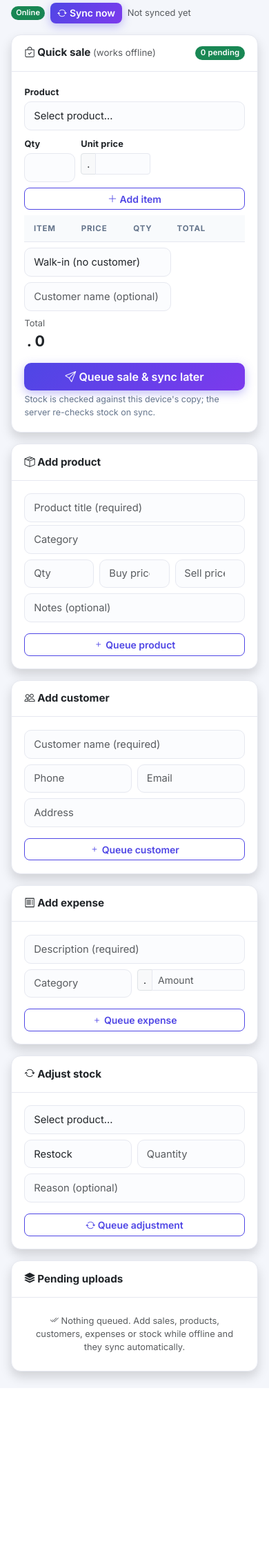
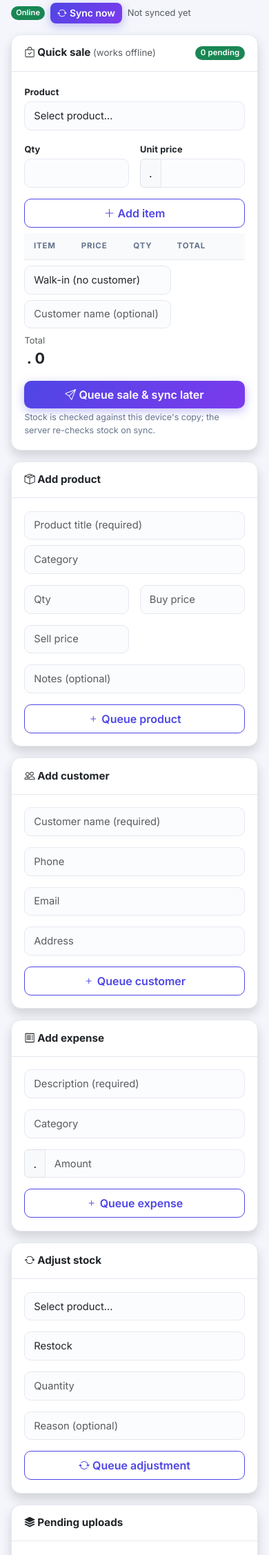
Before and after one commit to rajabwans/wans-inventory, a Python web app: template templates/offline_page.html in a window 390 px wide. Shown: the part 153-2407 px from the top of the page at 69% size. Before the commit the page ends 2161 px from the top, so only its background shows below. Run offline with Jinja, Linux system fonts and the light colour scheme; the template is opened without the code that fills it, so the values that code supplies are empty.

Commit message:
Fix mobile layout of offline shop and friendly CSRF errors
- stack forms/sale inputs to single column on phones (bigger touch targets)
- replace bare 400 Bad Request page with redirect-to-referrer + flash, JSON for APIs

```diff
--- a/templates/offline_page.html
+++ b/templates/offline_page.html
@@ -27,25 +27,25 @@
                 <span class="badge bg-primary" id="pendingBadge">0 pending</span>
             </div>
             <div class="card-body">
-                <div class="row g-2">
-                    <div class="col-md-4">
+                <div class="row g-3">
+                    <div class="col-12 col-md-4">
                         <label class="form-label small fw-bold mb-1">Product</label>
-                        <select id="sellProduct" class="form-select form-select-sm"></select>
+                        <select id="sellProduct" class="form-select"></select>
                         <datalist id="quickProductList"></datalist>
                     </div>
-                    <div class="col-3 col-md-2">
+                    <div class="col-6 col-md-2">
                         <label class="form-label small fw-bold mb-1">Qty</label>
-                        <input type="number" id="sellQty" class="form-control form-control-sm" min="1" value="">
+                        <input type="number" id="sellQty" class="form-control" min="1" value="">
                     </div>
-                    <div class="col-4 col-md-3">
+                    <div class="col-6 col-md-3">
                         <label class="form-label small fw-bold mb-1">Unit price</label>
-                        <div class="input-group input-group-sm">
+                        <div class="input-group">
                             <span class="input-group-text" id="currency">.</span>
                             <input type="number" id="sellPrice" class="form-control" step="any" min="0">
                         </div>
                     </div>
-                    <div class="col-md-3 d-flex align-items-end">
-                        <button id="addLineBtn" class="btn btn-outline-brand w-100 btn-sm"><i class="bi bi-plus-lg"></i> Add item</button>
+                    <div class="col-12 col-md-3 d-flex align-items-end">
+                        <button id="addLineBtn" class="btn btn-outline-brand w-100"><i class="bi bi-plus-lg me-1"></i>Add item</button>
                     </div>
                 </div>
                 <div class="mt-2">
@@ -58,12 +58,12 @@
                     <div class="d-flex justify-content-between align-items-center flex-wrap gap-2">
                         <div class="d-flex gap-2 flex-wrap">
                             <div class="col-lg-3 col-8">
-                                <select id="sellCustomer" class="form-select form-select-sm">
+                                <select id="sellCustomer" class="form-select">
                                     <option value="">Walk-in (no customer)</option>
                                 </select>
                             </div>
                             <div class="col-lg-3 col-8">
-                                <input type="text" id="sellCustomerName" class="form-control form-control-sm" placeholder="Customer name (optional)">
+                                <input type="text" id="sellCustomerName" class="form-control" placeholder="Customer name (optional)">
                             </div>
                         </div>
                         <div class="text-end">
@@ -84,26 +84,26 @@
         <div class="card shadow h-100">
             <div class="card-header fw-bold"><i class="bi bi-box-seam"></i> Add product</div>
             <div class="card-body">
-                <div class="row g-2">
+                <div class="row g-3">
                     <div class="col-12">
-                        <input type="text" id="pTitle" class="form-control form-control-sm" placeholder="Product title (required)">
+                        <input type="text" id="pTitle" class="form-control" placeholder="Product title (required)">
                         <datalist id="productCategoryList"></datalist>
-                        <input type="text" id="pCategory" class="form-control form-control-sm mt-1" placeholder="Category" list="productCategoryList">
+                        <input type="text" id="pCategory" class="form-control mt-2" placeholder="Category" list="productCategoryList">
                     </div>
-                    <div class="col-4">
-                        <input type="number" id="pQty" class="form-control form-control-sm" placeholder="Qty" min="0">
+                    <div class="col-6 col-md-4">
+                        <input type="number" id="pQty" class="form-control" placeholder="Qty" min="0">
                     </div>
-                    <div class="col-4">
-                        <input type="number" id="pBuy" class="form-control form-control-sm" placeholder="Buy price" step="any" min="0">
+                    <div class="col-6 col-md-4">
+                        <input type="number" id="pBuy" class="form-control" placeholder="Buy price" step="any" min="0">
                     </div>
-                    <div class="col-4">
-                        <input type="number" id="pSell" class="form-control form-control-sm" placeholder="Sell price" step="any" min="0">
+                    <div class="col-6 col-md-4">
+                        <input type="number" id="pSell" class="form-control" placeholder="Sell price" step="any" min="0">
                     </div>
                     <div class="col-12">
-                        <input type="text" id="pNotes" class="form-control form-control-sm" placeholder="Notes (optional)">
+                        <input type="text" id="pNotes" class="form-control" placeholder="Notes (optional)">
                     </div>
                 </div>
-                <button id="queueProductBtn" class="btn btn-outline-brand w-100 mt-3 btn-sm"><i class="bi bi-plus"></i> Queue product</button>
+                <button id="queueProductBtn" class="btn btn-outline-brand w-100 mt-3"><i class="bi bi-plus me-1"></i>Queue product</button>
             </div>
         </div>
     </div>
@@ -111,13 +111,13 @@
         <div class="card shadow h-100">
             <div class="card-header fw-bold"><i class="bi bi-people"></i> Add customer</div>
             <div class="card-body">
-                <div class="row g-2">
-                    <div class="col-12"><input type="text" id="cName" class="form-control form-control-sm" placeholder="Customer name (required)"></div>
-                    <div class="col-6"><input type="text" id="cPhone" class="form-control form-control-sm" placeholder="Phone"></div>
-                    <div class="col-6"><input type="email" id="cEmail" class="form-control form-control-sm" placeholder="Email"></div>
-                    <div class="col-12"><input type="text" id="cAddress" class="form-control form-control-sm" placeholder="Address"></div>
+                <div class="row g-3">
+                    <div class="col-12"><input type="text" id="cName" class="form-control" placeholder="Customer name (required)"></div>
+                    <div class="col-12 col-md-6"><input type="text" id="cPhone" class="form-control" placeholder="Phone"></div>
+                    <div class="col-12 col-md-6"><input type="email" id="cEmail" class="form-control" placeholder="Email"></div>
+                    <div class="col-12"><input type="text" id="cAddress" class="form-control" placeholder="Address"></div>
                 </div>
-                <button id="queueCustomerBtn" class="btn btn-outline-brand w-100 mt-3 btn-sm"><i class="bi bi-plus"></i> Queue customer</button>
+                <button id="queueCustomerBtn" class="btn btn-outline-brand w-100 mt-3"><i class="bi bi-plus me-1"></i>Queue customer</button>
             </div>
         </div>
     </div>
@@ -128,13 +128,13 @@
         <div class="card shadow h-100">
             <div class="card-header fw-bold"><i class="bi bi-receipt"></i> Add expense</div>
             <div class="card-body">
-                <div class="row g-2">
-                    <div class="col-12"><input type="text" id="eDesc" class="form-control form-control-sm" placeholder="Description (required)"></div>
+                <div class="row g-3">
+                    <div class="col-12"><input type="text" id="eDesc" class="form-control" placeholder="Description (required)"></div>
                     <datalist id="expenseCategoryList"></datalist>
-                    <div class="col-6"><input type="text" id="eCategory" class="form-control form-control-sm" placeholder="Category" list="expenseCategoryList"></div>
-                    <div class="col-6"><div class="input-group input-group-sm"><span class="input-group-text" id="currency3">.</span><input type="number" id="eAmount" class="form-control" placeholder="Amount" step="any" min="0"></div></div>
+                    <div class="col-12 col-md-6"><input type="text" id="eCategory" class="form-control" placeholder="Category" list="expenseCategoryList"></div>
+                    <div class="col-12 col-md-6"><div class="input-group"><span class="input-group-text" id="currency3">.</span><input type="number" id="eAmount" class="form-control" placeholder="Amount" step="any" min="0"></div></div>
                 </div>
-                <button id="queueExpenseBtn" class="btn btn-outline-brand w-100 mt-3 btn-sm"><i class="bi bi-plus"></i> Queue expense</button>
+                <button id="queueExpenseBtn" class="btn btn-outline-brand w-100 mt-3"><i class="bi bi-plus me-1"></i>Queue expense</button>
             </div>
         </div>
     </div>
@@ -142,19 +142,19 @@
         <div class="card shadow h-100">
             <div class="card-header fw-bold"><i class="bi bi-arrow-repeat"></i> Adjust stock</div>
             <div class="card-body">
-                <div class="row g-2">
-                    <div class="col-12"><select id="stockProduct" class="form-select form-select-sm"></select></div>
-                    <div class="col-6"><select id="stockType" class="form-select form-select-sm">
+                <div class="row g-3">
+                    <div class="col-12"><select id="stockProduct" class="form-select"></select></div>
+                    <div class="col-12 col-md-6"><select id="stockType" class="form-select">
                         <option value="restock">Restock</option>
                         <option value="correction">Correction</option>
                         <option value="damaged">Damaged</option>
                         <option value="stolen">Stolen</option>
                         <option value="returned">Returned</option>
                     </select></div>
-                    <div class="col-6"><input type="number" id="stockQty" class="form-control form-control-sm" placeholder="Quantity" min="1"></div>
-                    <div class="col-12"><input type="text" id="stockReason" class="form-control form-control-sm" placeholder="Reason (optional)"></div>
+                    <div class="col-12 col-md-6"><input type="number" id="stockQty" class="form-control" placeholder="Quantity" min="1"></div>
+                    <div class="col-12"><input type="text" id="stockReason" class="form-control" placeholder="Reason (optional)"></div>
                 </div>
-                <button id="queueAdjustBtn" class="btn btn-outline-brand w-100 mt-3 btn-sm"><i class="bi bi-arrow-repeat"></i> Queue adjustment</button>
+                <button id="queueAdjustBtn" class="btn btn-outline-brand w-100 mt-3"><i class="bi bi-arrow-repeat me-1"></i>Queue adjustment</button>
             </div>
         </div>
     </div>
```
Also changed, not shown: app.py (+14 -0 lines).
